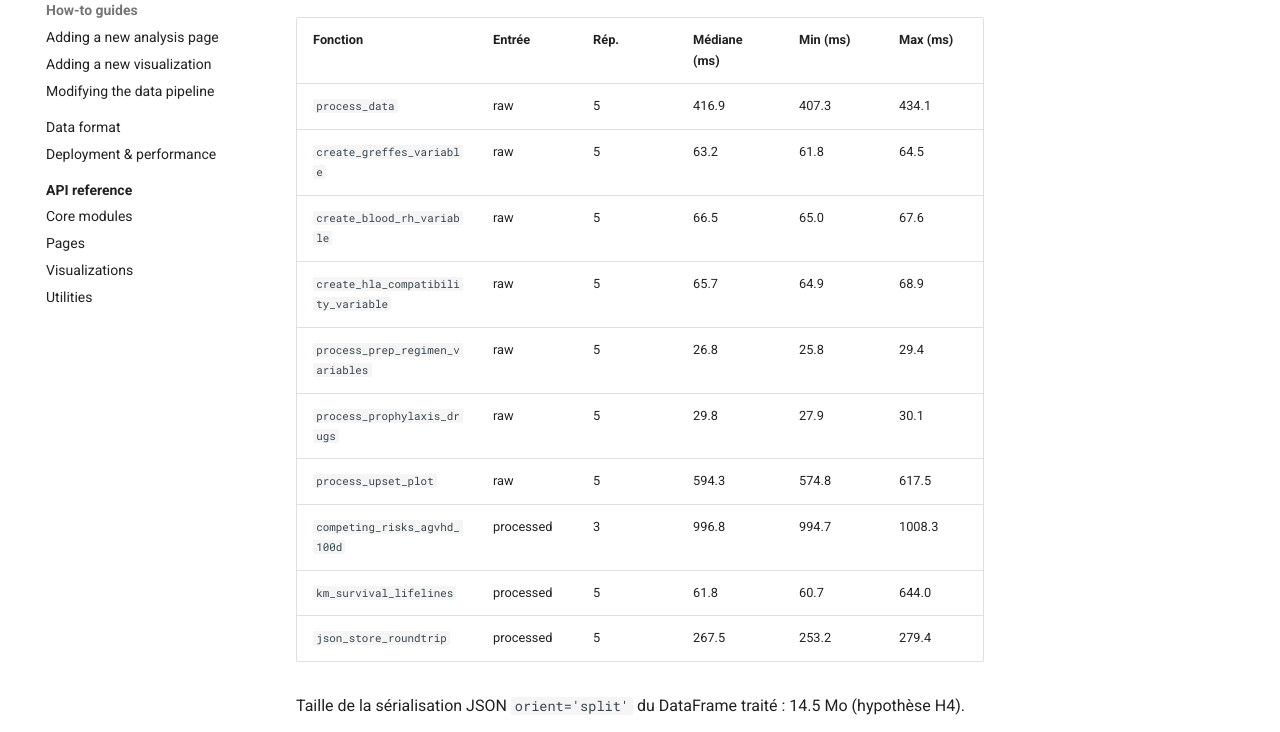
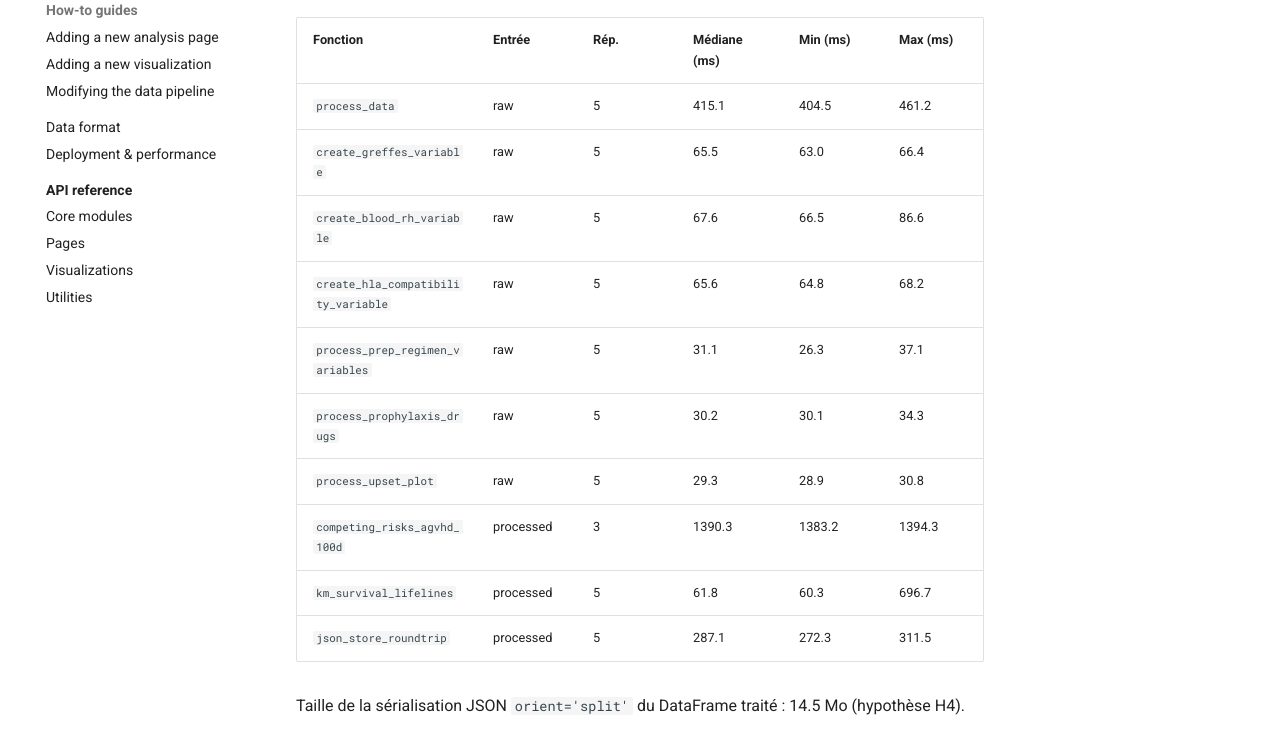
Before and after one commit to LaitEntier/AlloGraph, an MkDocs documentation site: the page built from docs/perf/phase0_benchmark.md, in a window 1280 px wide and 1058 px high. Shown: the part 271-1003 px from the top of the window. Built offline with MkDocs 1.6.1 and Material for MkDocs 9.7.7, drawn with Linux system fonts in a browser that asks for light colours.

Commit message:
Phase 3 (3/4): process_upset_plot vectorise
- meme pivot long/large que process_prophylaxis_drugs (sortie binaire 0/1)
- process_upset_plot: 564 ms -> 29 ms
- golden masters: 4 passed

```diff
--- a/docs/perf/phase0_benchmark.md
+++ b/docs/perf/phase0_benchmark.md
@@ -5,15 +5,15 @@ Machine : poste de développement (Windows). Médiane sur N répétitions, `time
 
 | Fonction | Entrée | Rép. | Médiane (ms) | Min (ms) | Max (ms) |
 |---|---|---|---|---|---|
-| `process_data` | raw | 5 | 416.9 | 407.3 | 434.1 |
-| `create_greffes_variable` | raw | 5 | 63.2 | 61.8 | 64.5 |
-| `create_blood_rh_variable` | raw | 5 | 66.5 | 65.0 | 67.6 |
-| `create_hla_compatibility_variable` | raw | 5 | 65.7 | 64.9 | 68.9 |
-| `process_prep_regimen_variables` | raw | 5 | 26.8 | 25.8 | 29.4 |
-| `process_prophylaxis_drugs` | raw | 5 | 29.8 | 27.9 | 30.1 |
-| `process_upset_plot` | raw | 5 | 594.3 | 574.8 | 617.5 |
-| `competing_risks_agvhd_100d` | processed | 3 | 996.8 | 994.7 | 1008.3 |
-| `km_survival_lifelines` | processed | 5 | 61.8 | 60.7 | 644.0 |
-| `json_store_roundtrip` | processed | 5 | 267.5 | 253.2 | 279.4 |
+| `process_data` | raw | 5 | 415.1 | 404.5 | 461.2 |
+| `create_greffes_variable` | raw | 5 | 65.5 | 63.0 | 66.4 |
+| `create_blood_rh_variable` | raw | 5 | 67.6 | 66.5 | 86.6 |
+| `create_hla_compatibility_variable` | raw | 5 | 65.6 | 64.8 | 68.2 |
+| `process_prep_regimen_variables` | raw | 5 | 31.1 | 26.3 | 37.1 |
+| `process_prophylaxis_drugs` | raw | 5 | 30.2 | 30.1 | 34.3 |
+| `process_upset_plot` | raw | 5 | 29.3 | 28.9 | 30.8 |
+| `competing_risks_agvhd_100d` | processed | 3 | 1390.3 | 1383.2 | 1394.3 |
+| `km_survival_lifelines` | processed | 5 | 61.8 | 60.3 | 696.7 |
+| `json_store_roundtrip` | processed | 5 | 287.1 | 272.3 | 311.5 |
 
 Taille de la sérialisation JSON `orient='split'` du DataFrame traité : 14.5 Mo (hypothèse H4).
```
Also changed, not shown: 1 other file.
